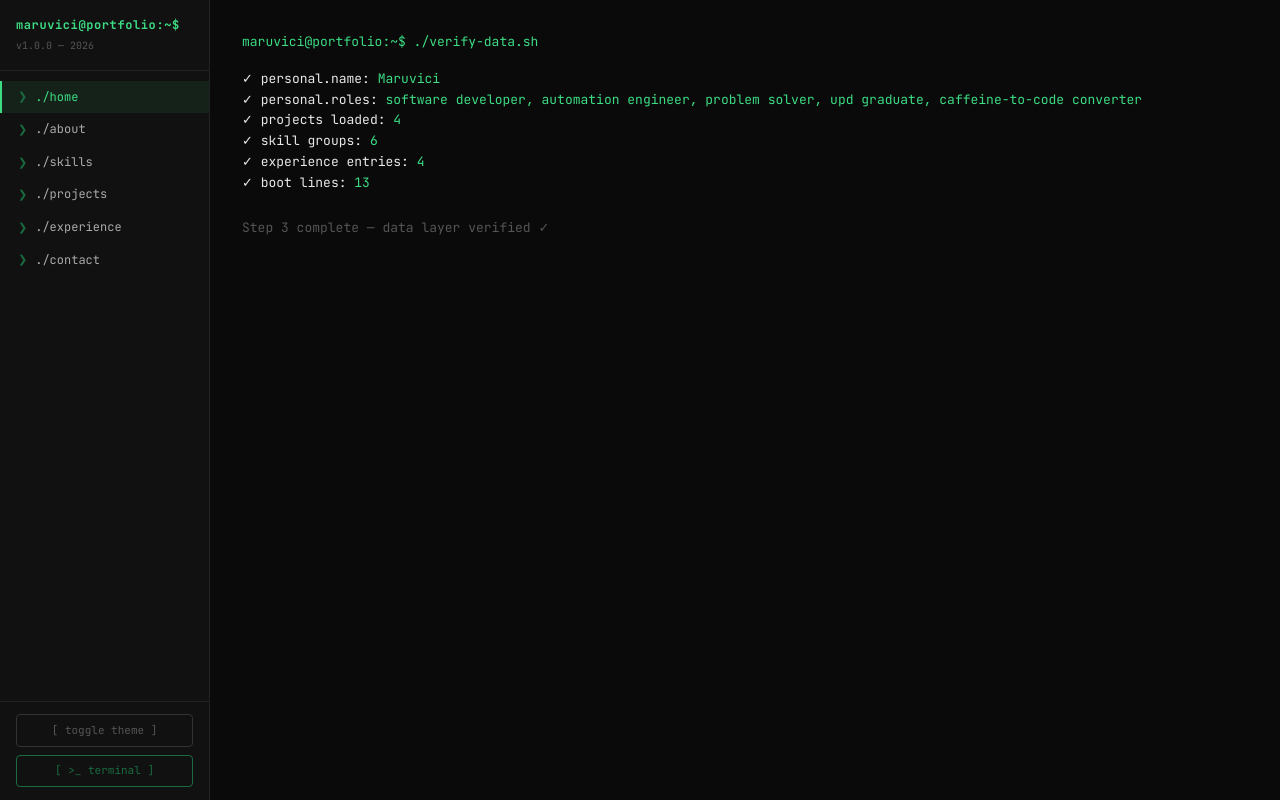
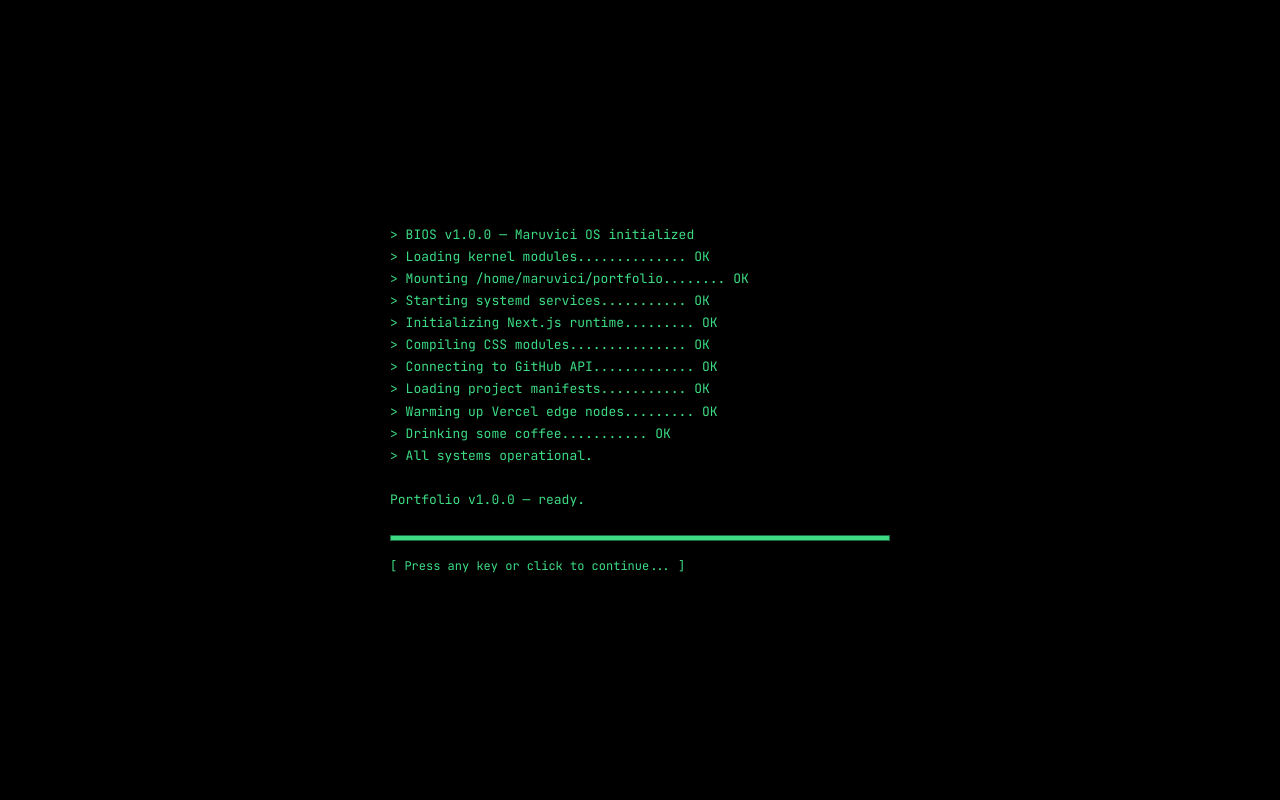
Before and after one commit to maruvici/portfolio, a Next.js app in the folder maruvici-portfolio/: page / in a window 1280 px wide. Built offline with nearby package versions, Linux system fonts and the light colour scheme.

Commit message:
feat: Add boot sequence intro

```diff
--- /dev/null
+++ b/maruvici-portfolio/app/components/ui/LoadingScreen.tsx
@@ -0,0 +1,116 @@
+"use client";
+
+import { useEffect, useRef, useState, useCallback } from "react";
+import { BOOT_LINES } from "@/data/terminal";
+
+type LoaderPhase = "booting" | "done" | "dismissed";
+
+export default function LoadingScreen() {
+  const [phase, setPhase]          = useState<LoaderPhase>("booting");
+  const [visibleLines, setVisible] = useState<string[]>([]);
+  const [barWidth, setBarWidth]    = useState(0);
+  const [doneVisible, setDoneVis]  = useState(false);
+  const lineIndexRef               = useRef(0);
+  const timerRef                   = useRef<ReturnType<typeof setTimeout> | null>(null);
+
+  const dismiss = useCallback(() => {
+    setPhase("dismissed");
+    sessionStorage.setItem("portfolio-booted", "1");
+  }, []);
+
+//   // Skip loader if already booted this session
+//   useEffect(() => {
+//     if (sessionStorage.getItem("portfolio-booted")) {
+//       setPhase("dismissed");
+//     }
+//   }, []);
+
+  // Boot line ticker
+  useEffect(() => {
+    if (phase !== "booting") return;
+
+    const tick = () => {
+      const i = lineIndexRef.current;
+      if (i >= BOOT_LINES.length) {
+        setDoneVis(true);
+        setPhase("done");
+        return;
+      }
+      setVisible((prev) => [...prev, BOOT_LINES[i]]);
+      setBarWidth(Math.round(((i + 1) / BOOT_LINES.length) * 100));
+      lineIndexRef.current = i + 1;
+
+      const delay = i === BOOT_LINES.length - 2 ? 500 : 180;
+      timerRef.current = setTimeout(tick, delay);
+    };
+
+    timerRef.current = setTimeout(tick, 300);
+    return () => { if (timerRef.current) clearTimeout(timerRef.current); };
+  }, [phase]);
+
+  // Auto-dismiss after a 3s pause once done
+  useEffect(() => {
+    if (phase !== "done") return;
+    const t = setTimeout(dismiss, 3000);
+    return () => clearTimeout(t);
+  }, [phase, dismiss]);
+
+  // Keyboard / click to dismiss once boot is done
+  useEffect(() => {
+    if (phase !== "done") return;
+    const handler = () => dismiss();
+    window.addEventListener("keydown", handler);
+    window.addEventListener("click", handler);
+    return () => {
+      window.removeEventListener("keydown", handler);
+      window.removeEventListener("click", handler);
+    };
+  }, [phase, dismiss]);
+
+  // Early return for dismissed — after this point phase is "booting" | "done"
+  if (phase === "dismissed") return null;
+
+  // Derive values from non-dismissed phase safely
+  const isDone    = phase === "done";
+  const opacity   = 1; // always 1 while mounted; unmount handles the fade
+  const cursorStyle: React.CSSProperties["cursor"] = isDone ? "pointer" : "default";
+
+  return (
+    <div
+      id="loader"
+      onClick={isDone ? dismiss : undefined}
+      style={{ opacity, transition: "opacity 0.6s ease", cursor: cursorStyle }}
+      aria-live="polite"
+      aria-label="Portfolio loading"
+    >
+      {/* Boot text */}
+      <div id="loader-text" aria-hidden="true">
+        {visibleLines.map((line, i) => (
+          <div key={i} style={{ minHeight: "1.2em" }}>
+            {line || "\u00A0"}
+          </div>
+        ))}
+      </div>
+
+      {/* Progress bar */}
+      <div
+        id="loader-bar-wrap"
+        role="progressbar"
+        aria-valuenow={barWidth}
+        aria-valuemin={0}
+        aria-valuemax={100}
+      >
+        <div id="loader-bar" style={{ width: `${barWidth}%` }} />
+      </div>
+
+      {/* Press any key hint */}
+      <div
+        id="loader-done"
+        style={{ opacity: doneVisible ? 1 : 0 }}
+        aria-hidden={!doneVisible}
+      >
+        [ Press any key or click to continue... ]
+      </div>
+    </div>
+  );
+}
--- a/maruvici-portfolio/app/layout.tsx
+++ b/maruvici-portfolio/app/layout.tsx
@@ -3,6 +3,7 @@ import "./globals.css";
 import { ThemeProvider } from "@/app/context/ThemeContext";
 import { TerminalProvider } from "@/app/context/TerminalContext";
 import AppShell from "@/app/components/layout/AppShell";
+import LoadingScreen from "@/app/components/ui/LoadingScreen";
 
 export const metadata: Metadata = {
   title: "Maruvici — Portfolio",
@@ -32,6 +33,7 @@ export default function RootLayout({
         />
       </head>
       <body>
+        <LoadingScreen />
         <ThemeProvider>
           <TerminalProvider>
             <AppShell>
```
